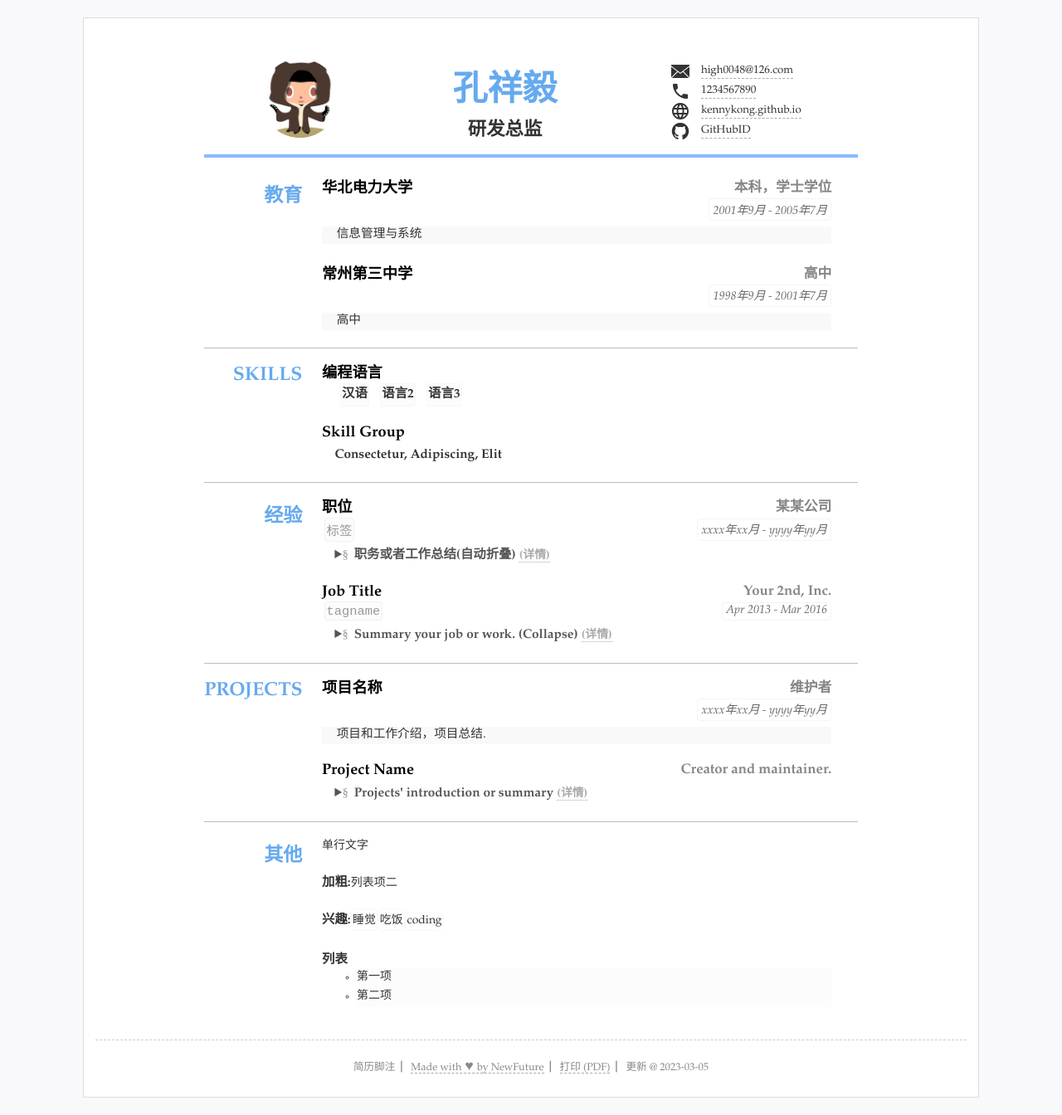
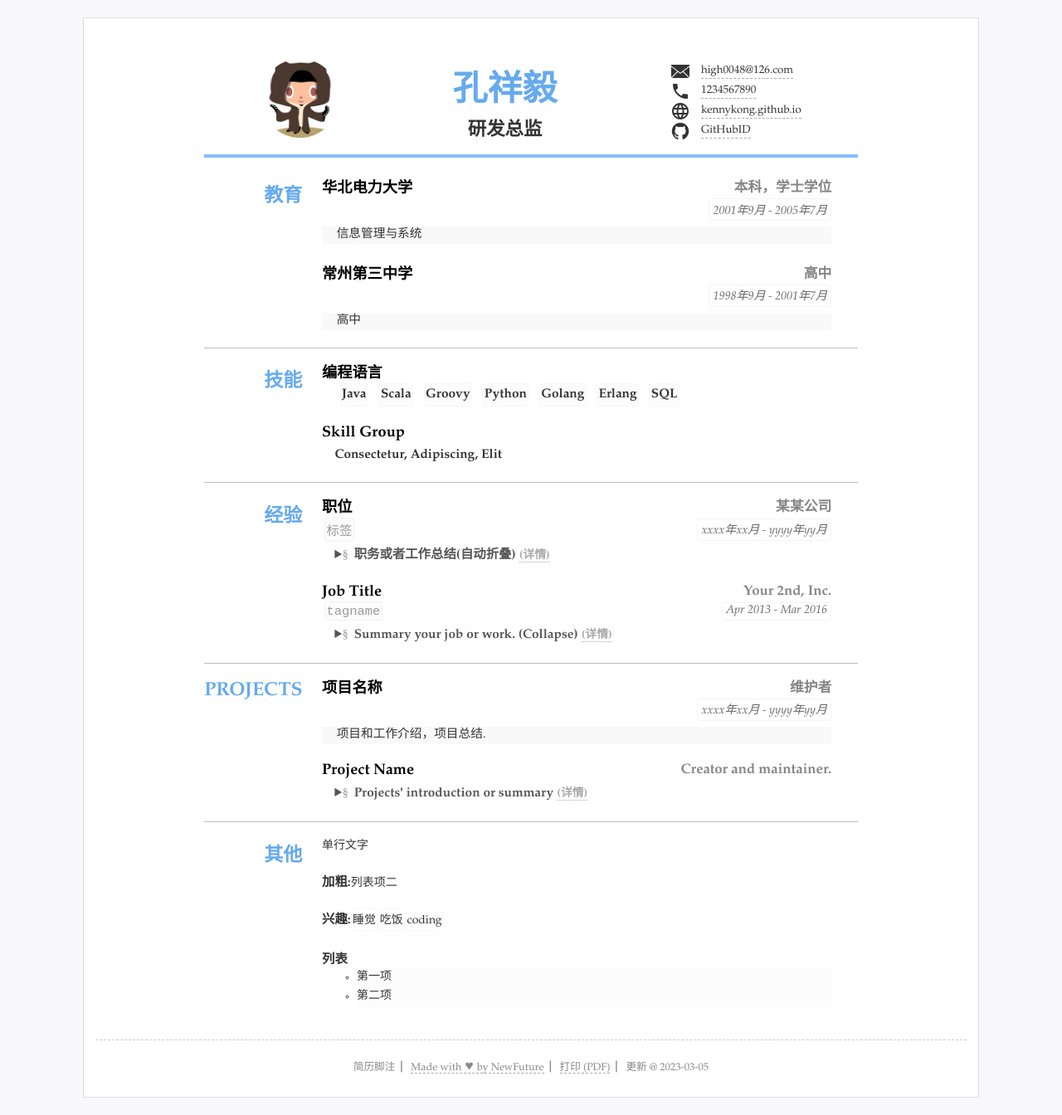
Before and after one commit to kennykong/resume, a Jekyll site: the page built from index.html, in a window 1280 px wide. Shown: the whole page at 83% size. Built offline with Jekyll 4.4.1, drawn with Linux system fonts in a browser that asks for light colours.

Commit message:
Update resume.yml

```diff
--- a/_data/resume.yml
+++ b/_data/resume.yml
@@ -40,13 +40,17 @@ main: #简历主要内容，
     detail: 高中
 
 - type: skills
-  # name: "技能"
+  name: "技能"
   content:
   - title: 编程语言
     items: #itmems 可以小块的方式显示
-    - 汉语
-    - 语言2
-    - 语言3
+    - Java
+    - Scala
+    - Groovy
+    - Python
+    - Golang
+    - Erlang
+    - SQL
   - title: Skill Group
     summary: Consectetur, Adipiscing, Elit
 
```
